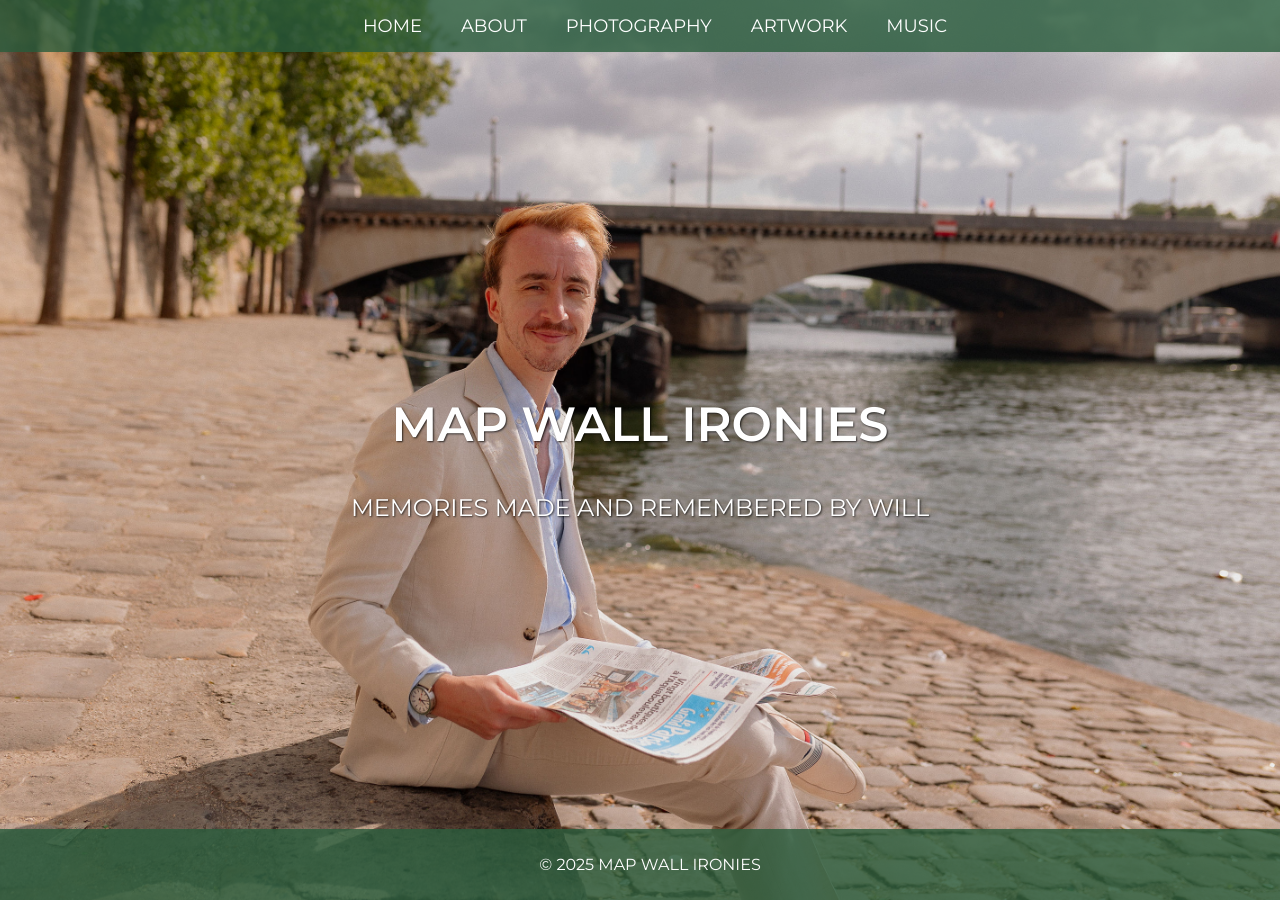
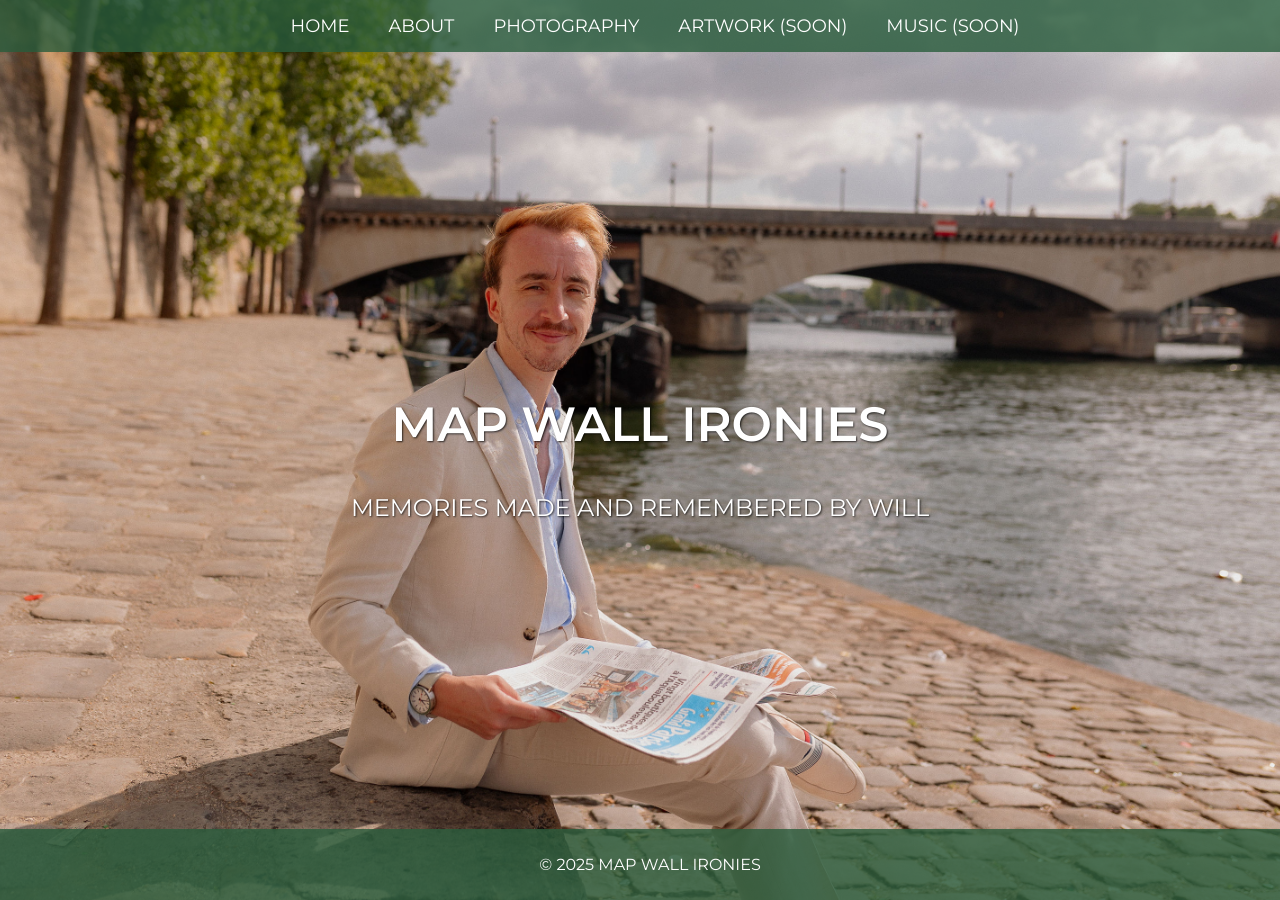
Before and after one commit to mapwallironies/mapwallironies.github.io, a Jekyll site: the page built from index.md, in a window 1280 px wide. Built offline with Jekyll 4.4.1, drawn with Linux system fonts in a browser that asks for light colours.

Commit message:
Update default.html

```diff
--- a/_layouts/default.html
+++ b/_layouts/default.html
@@ -14,8 +14,8 @@
       <li><a href="/">Home</a></li>
       <li><a href="/about/">About</a></li>
       <li><a href="/photography/">Photography</a></li>
-      <li><a href="/artwork/">Artwork</a></li>
-      <li><a href="/music/">Music</a></li>
+      <li><a href="/artwork/">Artwork (Soon)</a></li>
+      <li><a href="/music/">Music (Soon)</a></li>
     </ul>
   </nav>
 
```
